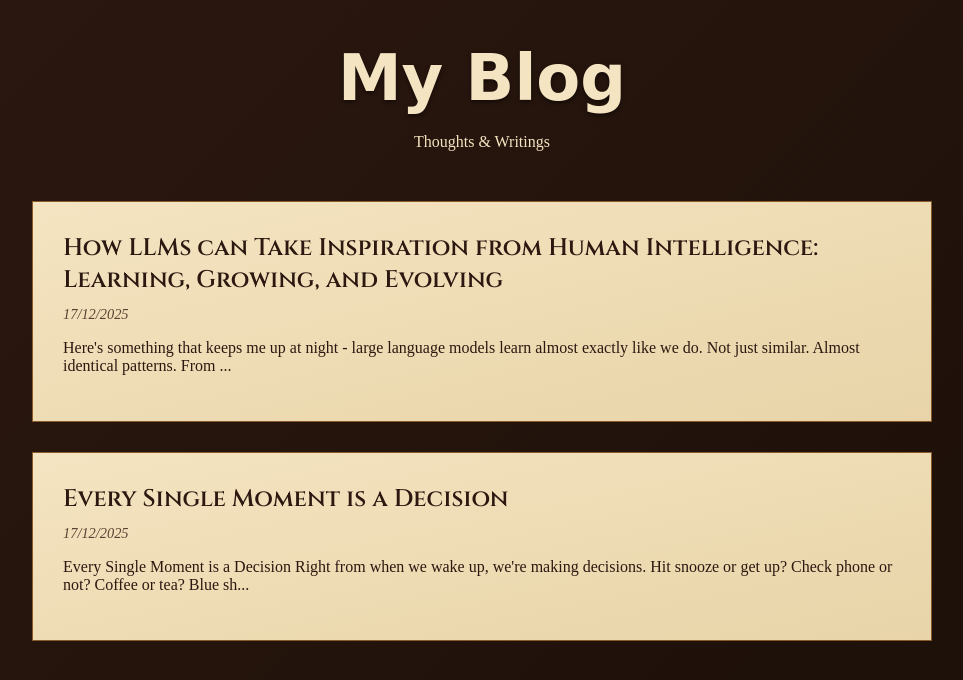
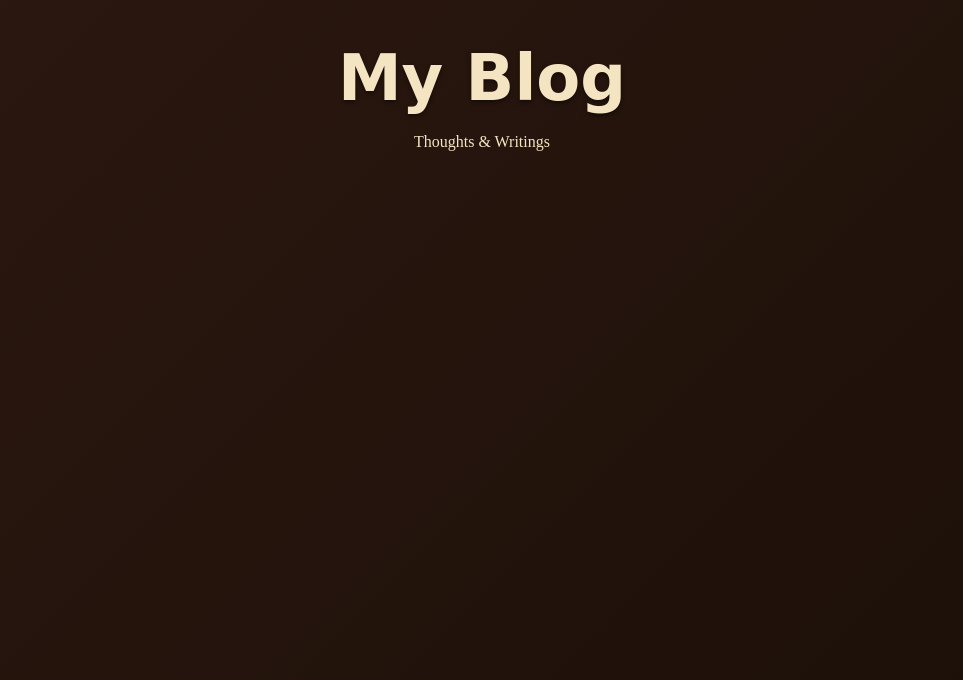
Before and after one commit to jayachandranpm/Blog, a plain HTML site: page index.html in a window 1280 px wide. Shown: the whole page, without its empty margins (158-1121 px from the left). Drawn offline with Linux system fonts and the light colour scheme; a web font is replaced by a local one.

Commit message:
Remove blog post entries from index.html
Removed two blog post entries from the post list.

```diff
--- a/index.html
+++ b/index.html
@@ -197,18 +197,7 @@ h1 {
         </div>
         <div class="post-list">
 
-        <a href="post-1765929600000.html" class="card">
-            <h2>How LLMs can Take Inspiration from Human Intelligence: Learning, Growing, and Evolving</h2>
-            <div class="meta">17/12/2025</div>
-            <p>Here's something that keeps me up at night - large language models learn almost exactly like we do. Not just similar. Almost identical patterns. From ...</p>
-        </a>
 
-        <a href="post-1765929600000.html" class="card">
-            <h2>Every Single Moment is a Decision</h2>
-            <div class="meta">17/12/2025</div>
-            <p>Every Single Moment is a Decision
-Right from when we wake up, we're making decisions. Hit snooze or get up? Check phone or not? Coffee or tea? Blue sh...</p>
-        </a>
 
         </div>
     </div>
```
